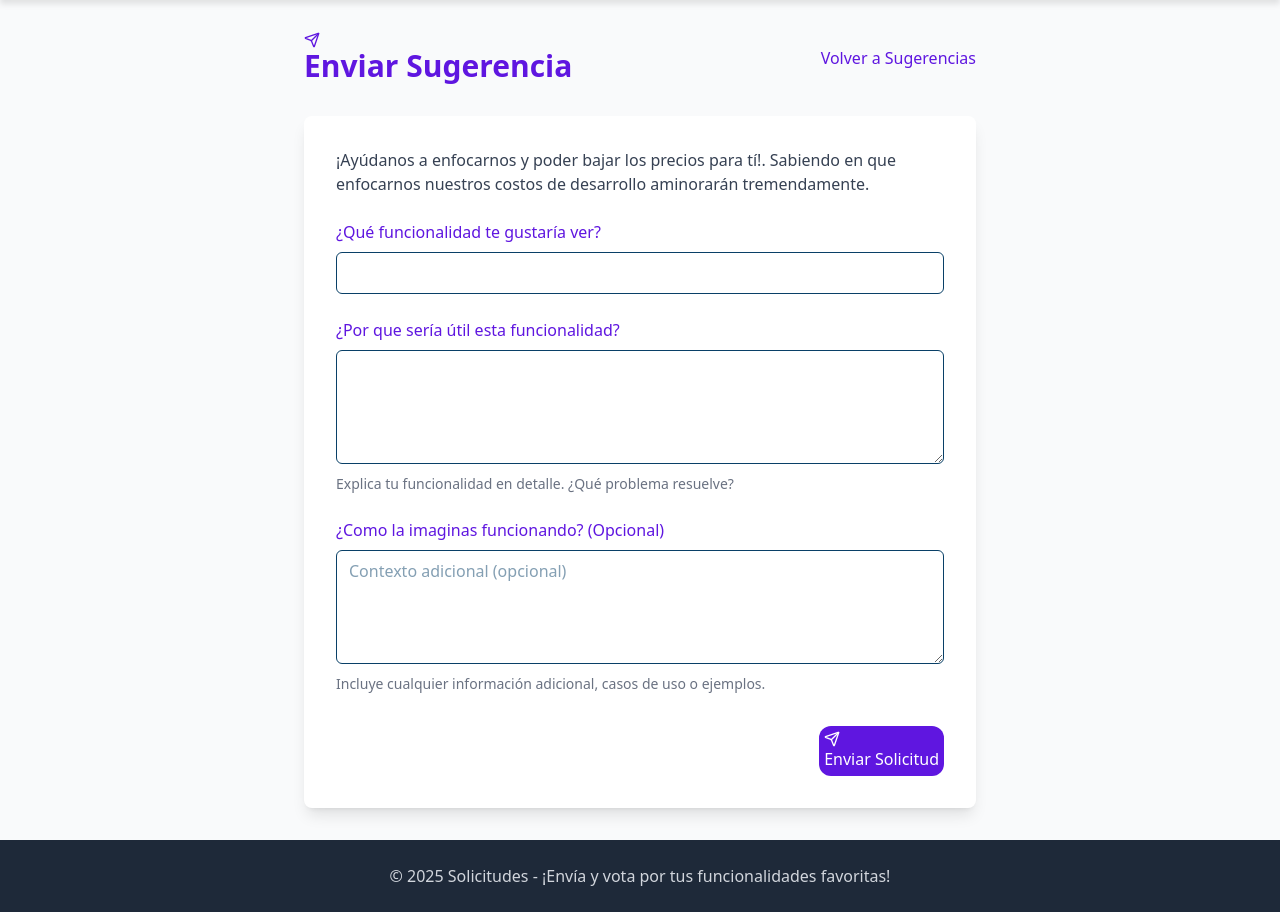
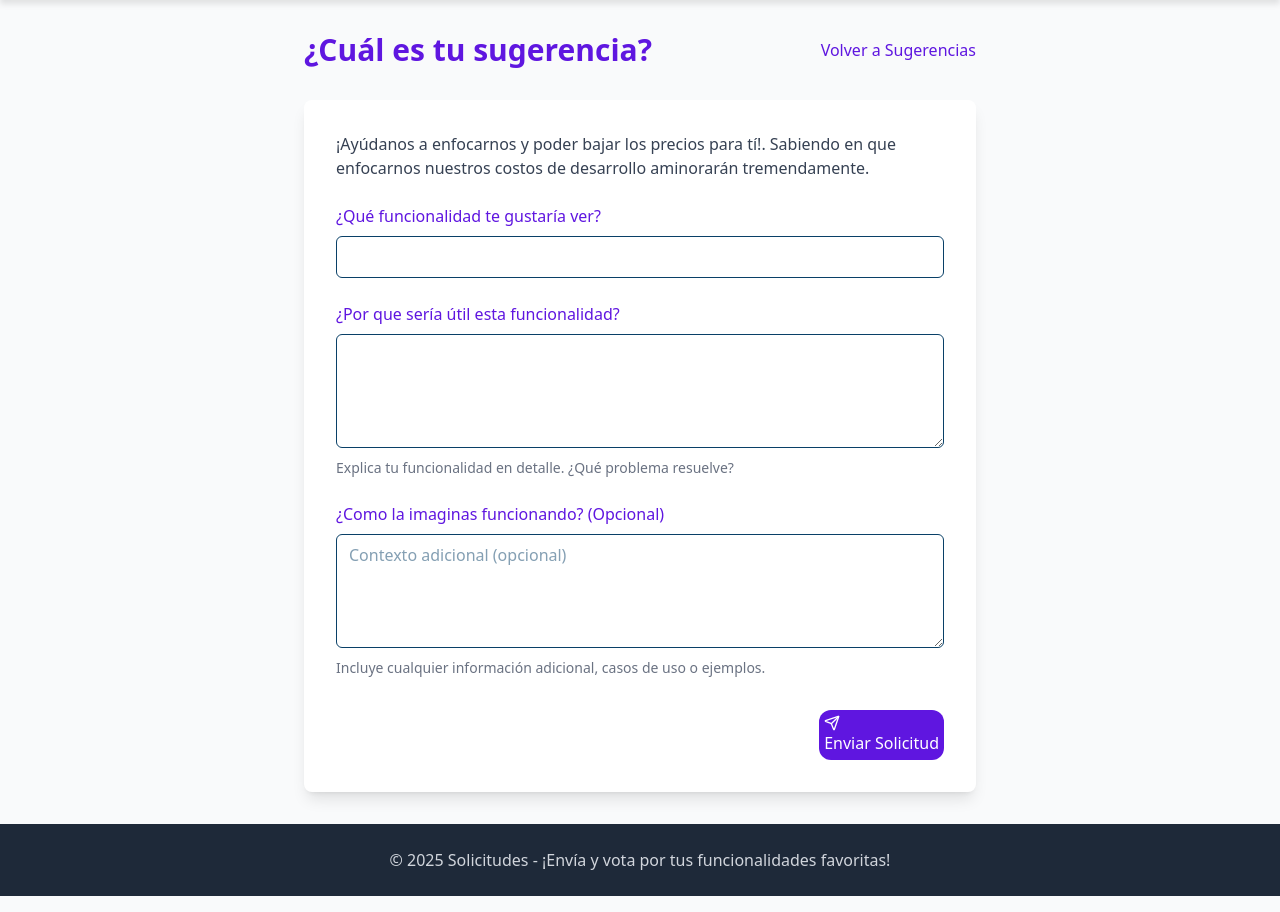
Before and after one commit to bay007/feature-requests, a Django app: page /features/new/ in a window 1280 px wide. Shown: the part 72-984 px from the top of the page. Run offline with Django 5.2, Linux system fonts and the light colour scheme.

Commit message:
Update feature request templates to improve button accessibility and consistency

```diff
--- a/templates/feature_requests/create_feature.html
+++ b/templates/feature_requests/create_feature.html
@@ -5,7 +5,7 @@
 {% block content %}
 <div class="max-w-2xl mx-auto fade-in">
     <div class="flex items-center justify-between mb-8">
-        <h1 class="text-3xl font-bold text-purple"><svg xmlns="http://www.w3.org/2000/svg" width="24" height="24" viewBox="0 0 24 24" fill="none" stroke="currentColor" stroke-width="2" stroke-linecap="round" stroke-linejoin="round" class="lucide lucide-send w-4 h-4" data-lov-id="src/components/AddFeatureForm.tsx:100:16" data-lov-name="Send" data-component-path="src/components/AddFeatureForm.tsx" data-component-line="100" data-component-file="AddFeatureForm.tsx" data-component-name="Send" data-component-content="%7B%22className%22%3A%22w-4%20h-4%22%7D"><path d="M14.536 21.686a.5.5 0 0 0 .937-.024l6.5-19a.496.496 0 0 0-.635-.635l-19 6.5a.5.5 0 0 0-.024.937l7.93 3.18a2 2 0 0 1 1.112 1.11z"></path><path d="m21.854 2.147-10.94 10.939"></path></svg>Enviar Sugerencia</h1>
+        <h1 class="text-3xl font-bold text-purple">¿Cuál es tu sugerencia?</h1>
         <a href="{% url 'index' %}" class="text-purple hover:text-green font-medium transition duration-300">
             Volver a Sugerencias
         </a>
@@ -46,7 +46,7 @@
             </div>
 
             <div class="flex justify-end">
-                <button type="submit" class="bg-purple text-white px-6 py-6 rounded-md font-medium hover:bg-green transition duration-300 transform hover:scale-105">
+                <button type="submit" class="bg-purple text-white px-6 py-6 rounded-md font-medium hover:bg-green transition duration-300 transform hover:scale-105 flex items-center  align-items-center">
                    <svg xmlns="http://www.w3.org/2000/svg" width="24" height="24" viewBox="0 0 24 24" fill="none" stroke="currentColor" stroke-width="2" stroke-linecap="round" stroke-linejoin="round" class="lucide lucide-send w-4 h-4" data-lov-id="src/components/AddFeatureForm.tsx:100:16" data-lov-name="Send" data-component-path="src/components/AddFeatureForm.tsx" data-component-line="100" data-component-file="AddFeatureForm.tsx" data-component-name="Send" data-component-content="%7B%22className%22%3A%22w-4%20h-4%22%7D"><path d="M14.536 21.686a.5.5 0 0 0 .937-.024l6.5-19a.496.496 0 0 0-.635-.635l-19 6.5a.5.5 0 0 0-.024.937l7.93 3.18a2 2 0 0 1 1.112 1.11z"></path><path d="m21.854 2.147-10.94 10.939"></path></svg> Enviar Solicitud
                 </button>
             </div>
--- a/templates/feature_requests/index.html
+++ b/templates/feature_requests/index.html
@@ -87,7 +87,7 @@
                 </div>
 
                 <div class="text-right">
-                    <button type="submit" class="bg-purple text-white p-12 rounded-md font-medium hover:bg-green transition duration-300">
+                    <button type="submit" class="bg-purple text-white p-12 rounded-md font-medium hover:bg-green transition duration-300 flex align-items-center justify-center">
                         <svg xmlns="http://www.w3.org/2000/svg" width="24" height="24" viewBox="0 0 24 24" fill="none" stroke="currentColor" stroke-width="2" stroke-linecap="round" stroke-linejoin="round" class="lucide lucide-send w-4 h-4" data-lov-id="src/components/AddFeatureForm.tsx:100:16" data-lov-name="Send" data-component-path="src/components/AddFeatureForm.tsx" data-component-line="100" data-component-file="AddFeatureForm.tsx" data-component-name="Send" data-component-content="%7B%22className%22%3A%22w-4%20h-4%22%7D"><path d="M14.536 21.686a.5.5 0 0 0 .937-.024l6.5-19a.496.496 0 0 0-.635-.635l-19 6.5a.5.5 0 0 0-.024.937l7.93 3.18a2 2 0 0 1 1.112 1.11z"></path><path d="m21.854 2.147-10.94 10.939"></path></svg> Enviar Sugerencia
                     </button>
                 </div>
```
